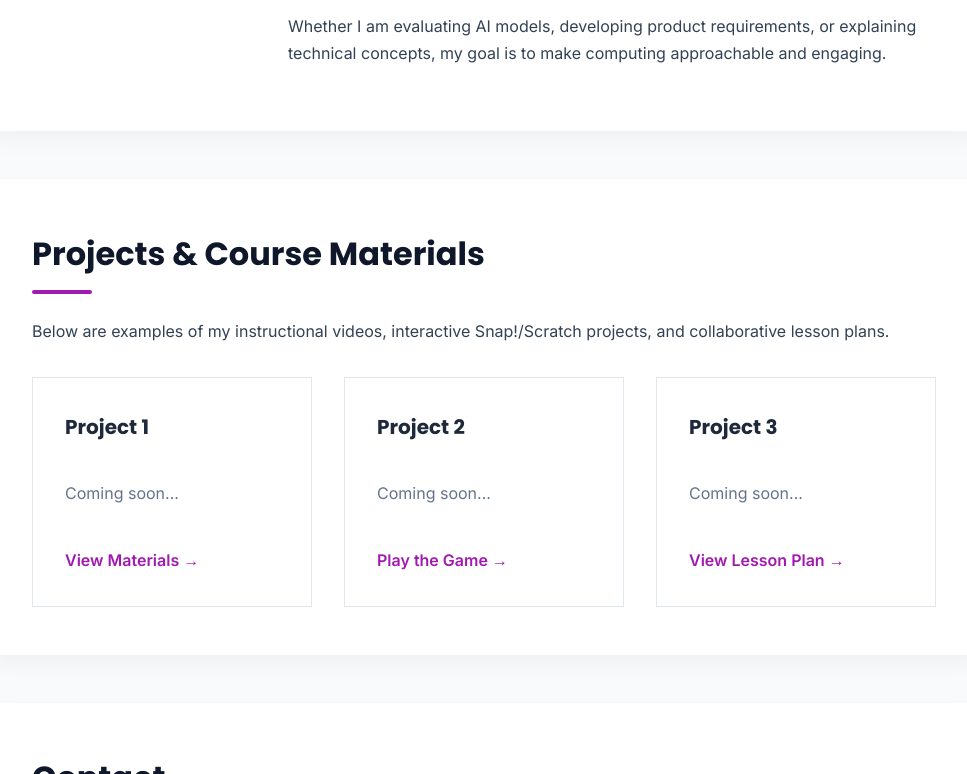
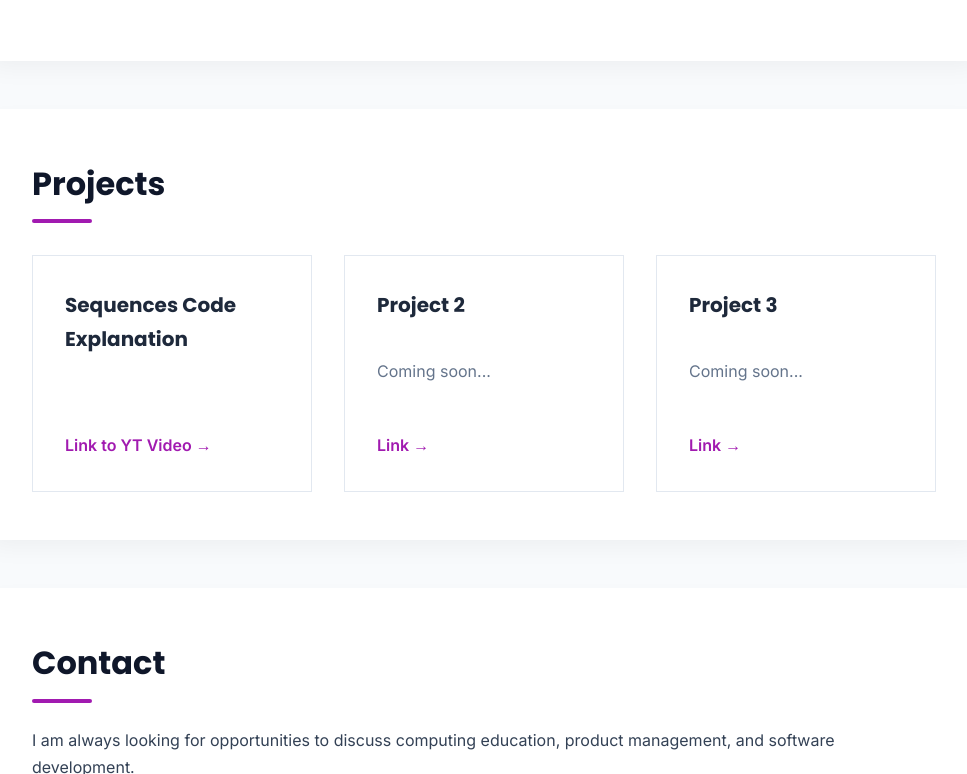
Before and after one commit to nicolesutedja/teaching-portfolio, a plain HTML site: page index.html in a window 1280 px wide. Shown: the part 654-1428 px from the top of the page, without its empty margins (156-1123 px from the left). Drawn offline with Linux system fonts and the light colour scheme.

Commit message:
Add sequences link

```diff
--- a/index.html
+++ b/index.html
@@ -206,39 +206,37 @@
     <section id="about" class="section">
         <h2>About Me</h2>
         <div class="about-container">
-            <img src="/nicole.jpg" alt="Nicole Sutedja" class="profile-pic">
+            <img src="/images/nicole.jpg" alt="Nicole Sutedja" class="profile-pic">
             <div class="about-text">
                 <p>Welcome to my Teaching Programming Portfolio! I am a Computer Science student passionate about computing education, technology access, and building intuitive user experiences. This portfolio showcases my coursework, curriculum designs, and interactive programming projects.</p>
-                <p>Whether I am evaluating AI models, developing product requirements, or explaining technical concepts, my goal is to make computing approachable and engaging.</p>
             </div>
         </div>
     </section>
 
     <!-- Projects Section -->
     <section id="projects" class="section">
-        <h2>Projects & Course Materials</h2>
-        <p>Below are examples of my instructional videos, interactive Snap!/Scratch projects, and collaborative lesson plans.</p>
+        <h2>Projects</h2>
 
         <div class="project-grid">
             <!-- Project 1 -->
             <div class="project-card">
-                <h3>Project 1</h3>
-                <p>Coming soon...</p>
-                <a href="LINK_TO_YOUR_VIDEO_OR_SLIDES" target="_blank">View Materials &rarr;</a>
+                <h3>Sequences Code Explanation</h3>
+                <p></p>
+                <a href="https://youtu.be/SbYJNVJDJCM" target="_blank">Link to YT Video &rarr;</a>
             </div>
 
             <!-- Project 2 -->
             <div class="project-card">
                 <h3>Project 2</h3>
                 <p>Coming soon...</p>
-                <a href="LINK_TO_YOUR_SCRATCH_PROJECT" target="_blank">Play the Game &rarr;</a>
+                <a href="" target="_blank">Link &rarr;</a>
             </div>
 
             <!-- Project 3 -->
             <div class="project-card">
                 <h3>Project 3</h3>
                 <p>Coming soon...</p>
-                <a href="LINK_TO_YOUR_DOC" target="_blank">View Lesson Plan &rarr;</a>
+                <a href="" target="_blank">Link &rarr;</a>
             </div>
         </div>
     </section>
```
Also changed, not shown: images/nicole.jpg (renamed from nicole.jpg).
